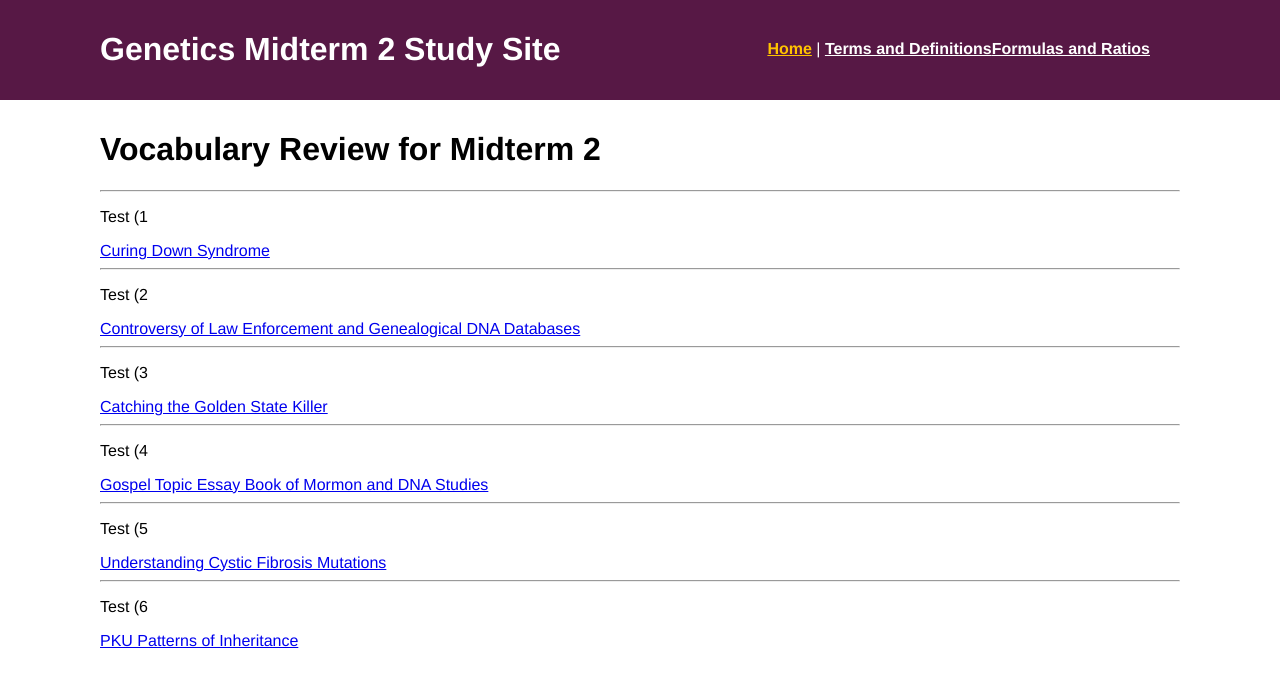
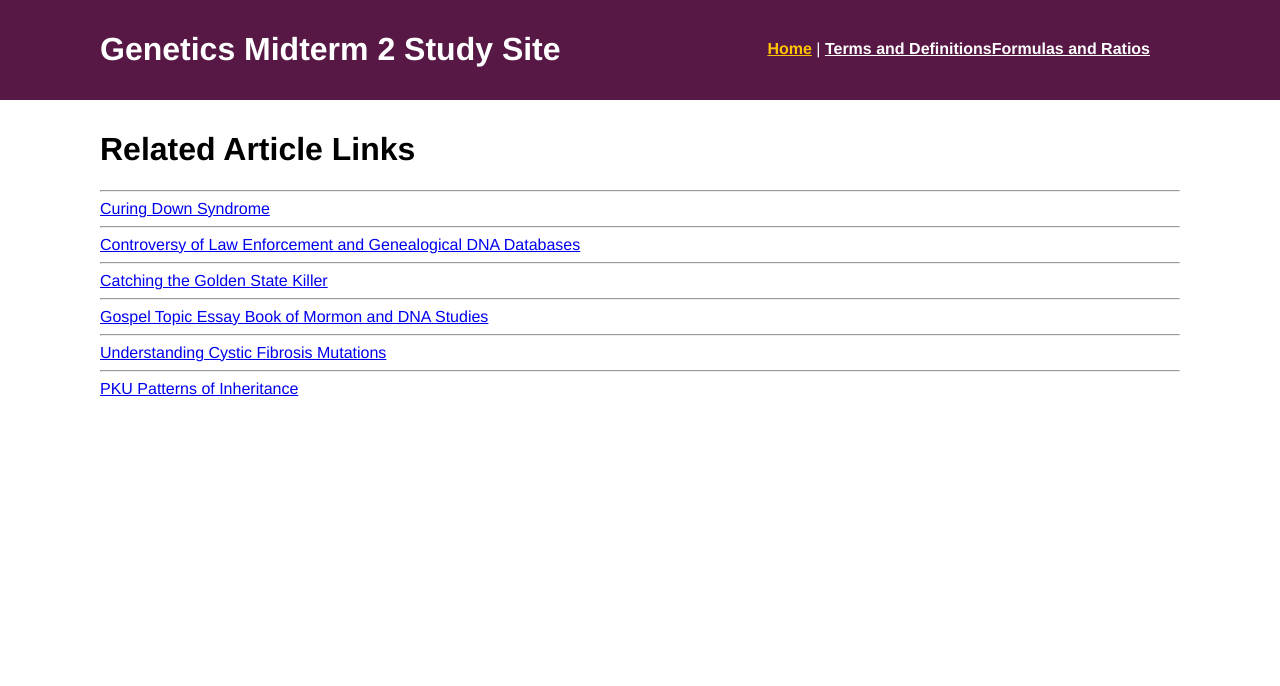
Before and after one commit to allyseh/creative-project-3, a Vue app: page / in a window 1280 px wide. Shown: the top 686 px of the page. Built offline with nearby package versions, Linux system fonts and the light colour scheme.

Commit message:
Update Home.vue

```diff
--- a/src/views/Home.vue
+++ b/src/views/Home.vue
@@ -1,11 +1,10 @@
 <template>
   <div class="home">
-    <h1>Vocabulary Review for Midterm 2</h1>
+    <h1>Related Article Links</h1>
     <div v-for="article in links" v-bind:key="article.id">
       <hr>
       <div class="articles">
         <div class="article">
-          <p> Test ({{article.id}} </p>
           <a v-bind:href=article.link>{{article.title}}</a>
         </div>
       </div>
```
